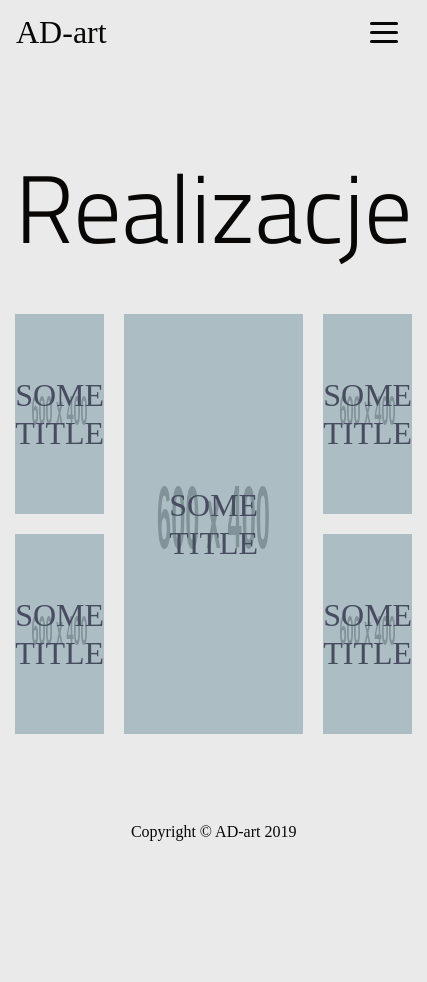
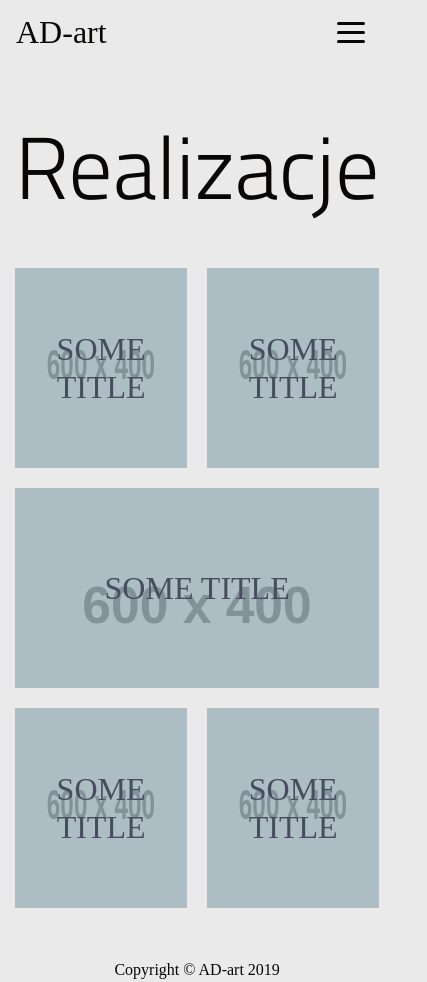
Before and after one commit to staszek998/ad-art, a React (Create React App) app: page /realizacje in a window 390 px wide. Shown: the whole page, 427 px wide, since content can reach past the window. Before the commit the page ends 844 px from the top, so only its background shows below. Built offline with nearby package versions, Linux system fonts and the light colour scheme; a web font is replaced by a local one.

Commit message:
Rearrange the CSS Grid on the Executions page on phones

```diff
--- a/src/pages/Executions/Executions.jsx
+++ b/src/pages/Executions/Executions.jsx
@@ -9,7 +9,7 @@ const Executions = () => (
       <div className="row">
         <div className="col-12">
           {/* Heading */}
-          <h1 className="display-1 mb-5 text-center">Realizacje</h1>
+          <h1 className="display-2 display-md-1 mb-5 text-center">Realizacje</h1>
 
           {/* Cards */}
           <div className="grid-container">
--- a/src/pages/Executions/_Executions.scss
+++ b/src/pages/Executions/_Executions.scss
@@ -22,35 +22,59 @@
   // Create the CSS Grid layout.
   .grid-container {
     display: grid;
+    grid-template-columns: repeat(2, 1fr);
+    grid-template-rows: repeat(3, 200px);
+    @include media-breakpoint-up(md) {
       grid-template-columns: [main-start left-start] 1fr [left-end center-start] 2fr [center-end right-start] 1fr [right-end main-end];
       grid-template-rows: [main-start top-start] 200px [top-end bottom-start] 200px [bottom-end main-end];
+    }
     grid-gap: 20px;
 
     .grid-item {
       &--top-left {
+        grid-column: 1;
+        grid-row: 1;
+        @include media-breakpoint-up(md) {
           grid-column: left;
           grid-row: top;
         }
+      }
 
       &--top-right {
+        grid-column: 2;
+        grid-row: 1;
+        @include media-breakpoint-up(md) {
           grid-column: right;
           grid-row: top;
         }
+      }
 
       &--bottom-left {
+        grid-column: 1;
+        grid-row: 3;
+        @include media-breakpoint-up(md) {
           grid-column: left;
           grid-row: bottom;
         }
+      }
 
       &--bottom-right {
+        grid-column: 2;
+        grid-row: 3;
+        @include media-breakpoint-up(md) {
           grid-column: right;
           grid-row: bottom;
         }
+      }
 
       &--center {
+        grid-column: 1 / -1;
+        grid-row: 2;
+        @include media-breakpoint-up(md) {
           grid-column: center;
           grid-row: main;
         }
       }
     }
   }
+}
```
Lines whose indentation alone changed are shown as unchanged.
